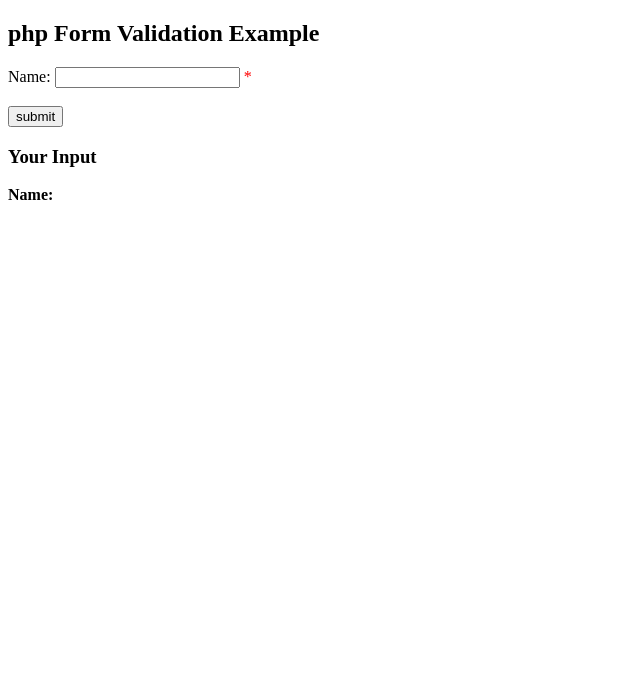
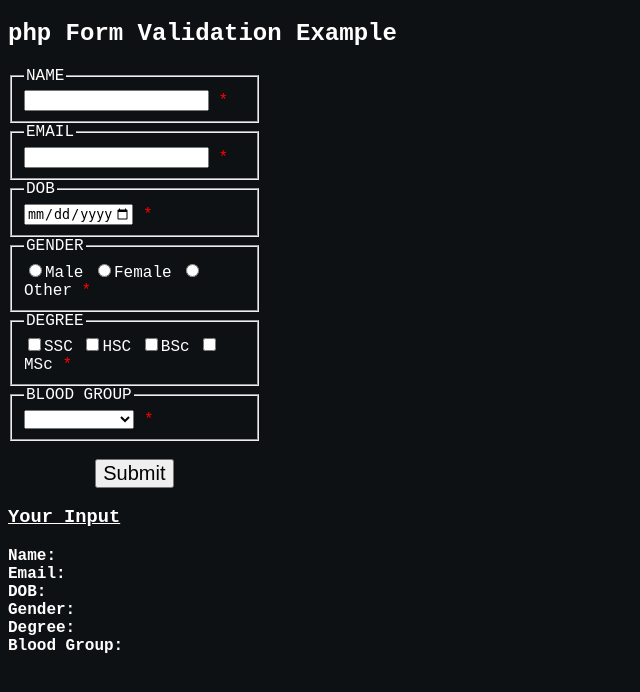
Before and after one commit to cmxmunna/webtech-repository, a PHP site: page /LabTask2/LabTask2_FormValidation.php in a window 1280 px wide. Shown: the top 692 px of the page, without its empty margins (0-640 px from the left). Run offline with PHP 8.4, Linux system fonts and the light colour scheme.

Commit message:
Form Validation complete
screenshot added

```diff
--- a/LabTask2/LabTask2_FormValidation.php
+++ b/LabTask2/LabTask2_FormValidation.php
@@ -7,47 +7,159 @@
     <title>Form Validation</title>
     <style>
     .error {color: #FF0000;}
+    .font {font-family: 'Courier New', Courier, monospace; color: white;}
+    .area {width: 20%;}
+    .blood-cell {width: 50%;}
+    body {background-color: #0E1113;}
     </style>
 </head>
-<body>
+<body class="font">
     <?php
     $nameErr = $emailErr = $dobErr = $genderErr = $degreeErr = $bloodErr ="";
-    $name = $email = $dob = $gender = $degeree = $blood ="";
+    $name = $email = $dob = $gender = $degree =  $blood = $degree[0] = $degree[1] = $degree[2] = $degree[3] ="";
 
-    if($_SERVER["REQUEST_METHOD"] == "POST"){
-        if( empty($_POST["name"])){
-            $nameErr = "You must have to filup the Name Box";
+    if($_SERVER["REQUEST_METHOD"] == "POST") {
+        if(empty($_POST["name"])) {
+            $nameErr = "You must have to filup the Name Box!";
         }
-        if(str_word_count($_POST["name"]) <2){
-            $nameErr = "Minimum 2 Wards required";
+        if(str_word_count($_POST["name"]) >2) {
+            $nameErr = "At least two words required!";
         }
         else{
             $name = test_input($_POST["name"]);
-            if(!preg_match("/^[a-zA-Z-'. ]*$/",$name)){
-                $nameErr = "Only letter and spcae alowed";
+            if(!preg_match("/^[a-zA-Z-'. ]*$/",$name)) {
+                $nameErr = "Only letter and spcae alowed!";
                 $name = "";
             }
         }
+
+        if(empty($_POST["email"])) {
+            $emailErr = "Email box cannot be empty!";
+        }
+        else{
+            $email = test_input($_POST["email"]);
+            if (!filter_var($email, FILTER_VALIDATE_EMAIL)) {
+                $emailErr = "Invalid email format!!";
+                $email = "";
+            }
+        }
+
+        if(empty($_POST["dob"])) {
+            $dobErr = "Date of birth is required!";
+        }
+        else{
+            $dob = $_POST["dob"];
+            $dobErr = "";
+        }
+
+        if(empty($_POST["gender"])) {
+            $genderErr = "Please select your gender!";
+        }
+        else{
+            $gender = test_input($_POST["gender"]);
+        }
+
+        if(!empty($_POST["degree"])) {
+            if(sizeof($_POST["degree"]) <2) {
+            $degreeErr = "Please Select at least two degrees!";
+            }
+            else{
+            $degreeErr = "";
+            $degree = $_POST["degree"];
+            }
+        }
+        else
+        $degreeErr = "Please Select at least two degrees!";
+
+
+        if(empty($_POST["blood"])) {
+            $bloodErr = "Please select your blood group!";
+        }
+        else{
+            $bloodErr="";
+            $blood = $_POST["blood"];
+        }
+
     }
 
-    function test_input($data){
+        function test_input($data)
+        {
         $data = trim($data);
         $data = stripslashes($data);
         $data = htmlspecialchars($data);
         return $data;
-    }
+        }
     ?>
     <h2>php Form Validation Example</h2>
-    <form method="post" action="<?php echo htmlspecialchars($_SERVER["PHP_SELF"]);?>">
-    Name: <input type="text" id="name" name="name" value="<?php echo $name; ?>">
-    <span class="error">* <?php echo $nameErr; ?></span> <br><br>
-
-    <input type="submit" name="submit" value="submit">
+    <form method="post" class="area" action="<?php echo htmlspecialchars($_SERVER["PHP_SELF"]);?>">
+    <fieldset>
+        <legend>NAME</legend>
+        <input type="text" id="name" name="name" value="<?php echo $name; ?>">
+        <span class="error">* <?php echo $nameErr; ?></span>
+    </fieldset>
+    <fieldset>
+        <legend>EMAIL</legend>
+        <input type="text" id="email" name="email" value="<?php echo $email; ?>">
+        <span class="error">* <?php echo $emailErr; ?></span>
+    </fieldset>
+    <fieldset>
+        <legend>DOB</legend>
+        <input type="date" date_format="" id="dob" name="dob" min="1953-01-01" max="1998-12-31" value="<?php echo $dob; ?>">
+        <span class="error">* <?php echo $dobErr; ?></span>
+    </fieldset>
+    <fieldset>
+        <legend>GENDER</legend>
+        <input type="radio" name="gender" <?php if (isset($gender) && $gender == "Male") echo "checked";?> value="Male">Male
+        <input type="radio" name="gender" <?php if (isset($gender) && $gender == "Female") echo "checked";?> value="Female">Female
+        <input type="radio" name="gender" <?php if (isset($gender) && $gender == "Other") echo "checked";?> value="Other">Other
+        <span class="error">* <?php echo $genderErr;?></span>
+    </fieldset>
+    <fieldset>
+        <legend>DEGREE</legend>
+        <input type="checkbox" name="degree[0]"  <?php if(isset($_POST['degree'][0])) echo "checked"; ?> value="SSC">SSC
+        <input type="checkbox" name="degree[1]"  <?php if(isset($_POST['degree'][1])) echo "checked"; ?> value="HSC">HSC
+        <input type="checkbox" name="degree[2]"  <?php if(isset($_POST['degree'][2])) echo "checked"; ?> value="BSc">BSc
+        <input type="checkbox" name="degree[3]"  <?php if(isset($_POST['degree'][3])) echo "checked"; ?> value="MSc">MSc
+        <span class="error">* <?php echo $degreeErr;?></span>
+    </fieldset>
+    <fieldset>
+        <legend>BLOOD GROUP</legend>
+        <select id="blood" name="blood" class="blood-cell">
+            <option value=""></option>
+            <option value="A+" <?php if($blood == 'A+'){ echo 'selected = "selected"'; } ?> >A+</option>
+            <option value="A-" <?php if($blood == 'A-'){ echo 'selected = "selected"'; } ?> >A-</option>
+            <option value="B+" <?php if($blood == 'B+'){ echo 'selected = "selected"'; } ?> >B+</option>
+            <option value="B-" <?php if($blood == 'B-'){ echo 'selected = "selected"'; } ?> >B-</option>
+            <option value="O+" <?php if($blood == 'O+'){ echo 'selected = "selected"'; } ?> >O+</option>
+            <option value="O-" <?php if($blood == 'O-'){ echo 'selected = "selected"'; } ?> >O-</option>
+            <option value="AB+" <?php if($blood == 'AB+'){ echo 'selected = "selected"'; } ?> >AB+</option>
+            <option value="AB-" <?php if($blood == 'AB-'){ echo 'selected = "selected"'; } ?> >AB-</option>
+        </select>
+        <span class="error">* <?php echo $bloodErr;?></span>
+    </fieldset>
+    <br>
+    <center><input type="submit" name="submit" value="Submit" style="font-size: 20px;"></center>
     </form>
 
     <?php
-    echo "<h3>Your Input</h3>";
+    echo "<h3><u>Your Input</u></h3>";
     echo "<b>Name: </b>".$name;
+    echo "<br>";
+    echo "<b>Email: </b>".$email;
+    echo "<br>";
+    echo "<b>DOB: </b>".$dob;
+    echo "<br>";
+    echo "<b>Gender: </b>".$gender;
+    echo "<br>";
+    echo "<b>Degree: </b>";
+    if(isset($_POST["degree"])) {
+        foreach($_POST["degree"] as $value)
+        {
+            echo $value." ";
+        }
+    }
+    echo "<br>";
+    echo "<b>Blood Group: </b>".$blood;
     ?>
 
 </body>
```
Also changed, not shown: LabTask2/LabTask2_FormValidation.PNG (added).
